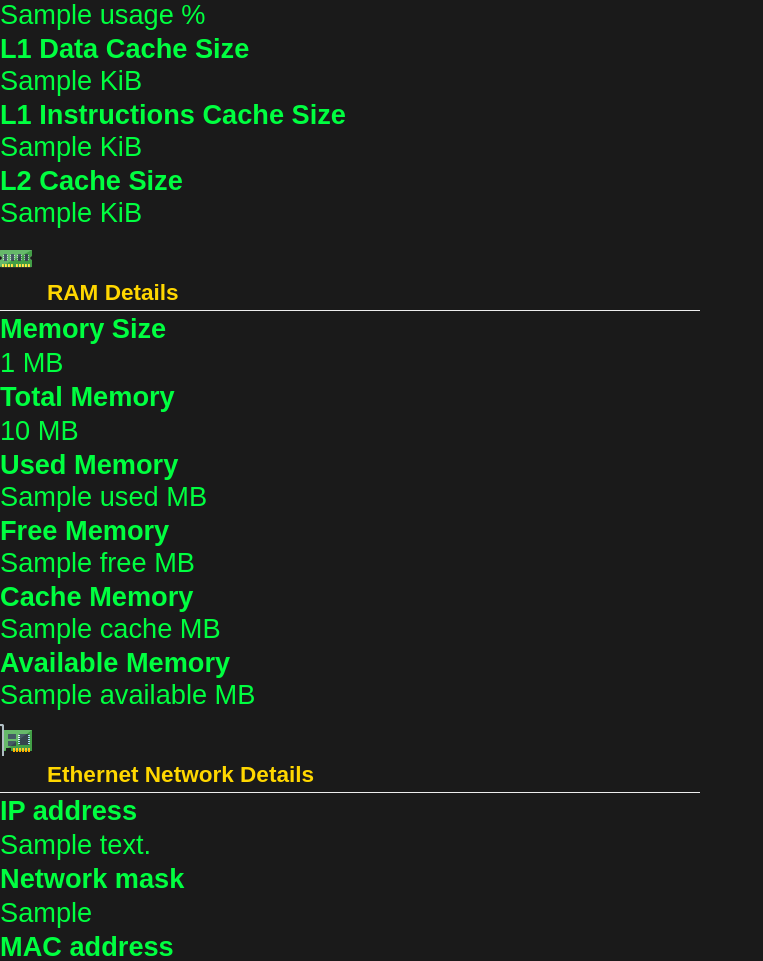
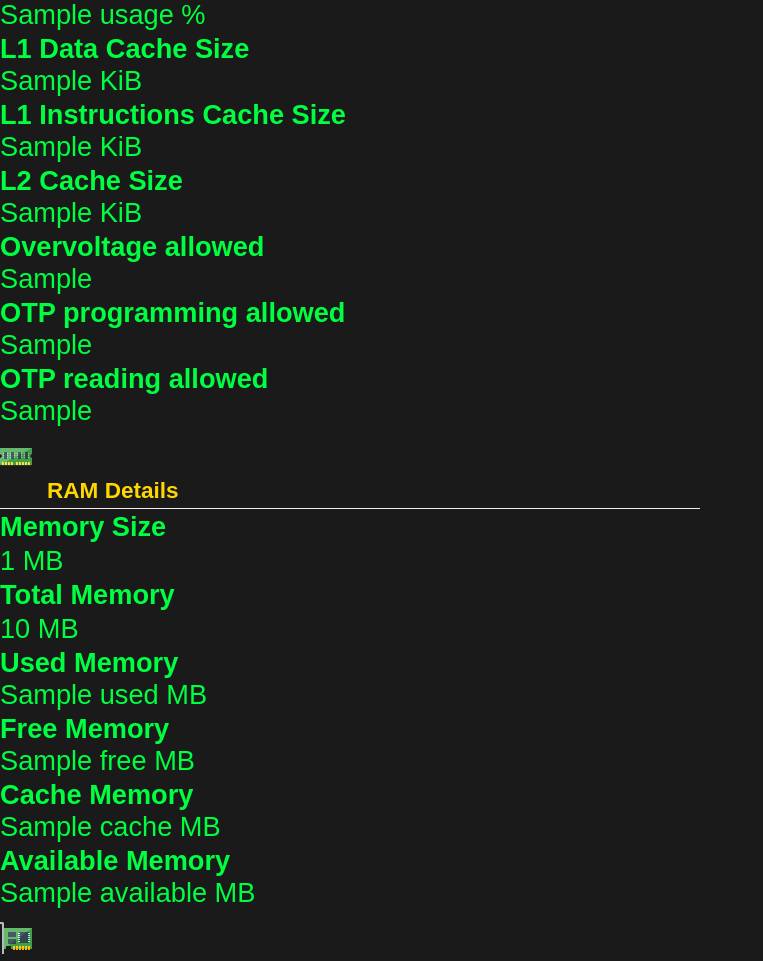
Before and after one commit to Nkeramov/rpi_system_info, a Python web app: template templates/index.html in a window 1280 px wide. Shown: the part 1447-2408 px from the top of the page, without its empty margins (0-763 px from the left). Run offline with Jinja, Linux system fonts and the light colour scheme; the template is opened without the code that fills it: most values are stand-ins (such as "Sample title", 1, 10 or a date in 2020).

Commit message:
add: overvoltage alllowed, otp_programming_allowed and otp_reading_allowed fields

```diff
--- a/main.py
+++ b/main.py
@@ -123,6 +123,9 @@ def cpu_details(logger=logger):
             'usage': pi_info.get_cpu_usage(),
             'temperature_value': temperature,
             'temperature_color': color,
+            'overvoltage_allowed': 'Yes' if pi_info.overvoltage_allowed else 'No',
+            'otp_programming_allowed': 'Yes' if pi_info.otp_programming_allowed else 'No',
+            'otp_reading_allowed': 'Yes' if pi_info.otp_reading_allowed else 'No'
         }
     )
 
--- a/templates/index.html
+++ b/templates/index.html
@@ -199,6 +199,30 @@
                 </div>
                 <div class="seven columns">
                     {{cpu_details.cache_sizes.L2}} KiB
+                </div>
+            </div>
+            <div class="row t-row">
+                <div class="five columns t-caption">
+                    Overvoltage allowed
+                </div>
+                <div class="seven columns">
+                    {{cpu_details.overvoltage_allowed}}
+                </div>
+            </div>
+            <div class="row t-row">
+                <div class="five columns t-caption">
+                    OTP programming allowed
+                </div>
+                <div class="seven columns">
+                    {{cpu_details.otp_programming_allowed}}
+                </div>
+            </div>
+            <div class="row t-row">
+                <div class="five columns t-caption">
+                    OTP reading allowed
+                </div>
+                <div class="seven columns">
+                    {{cpu_details.otp_reading_allowed}}
                 </div>
             </div>
             <div class="row t-header">
```
Also changed, not shown: libs/pi_info.py (+12 -12 lines).
